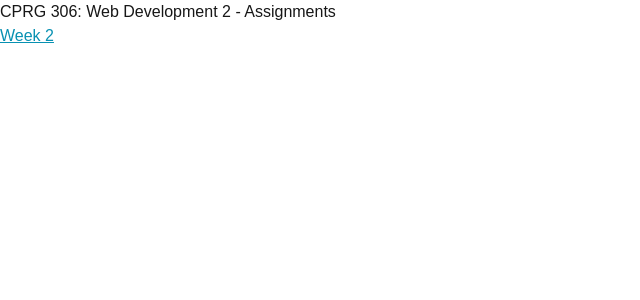
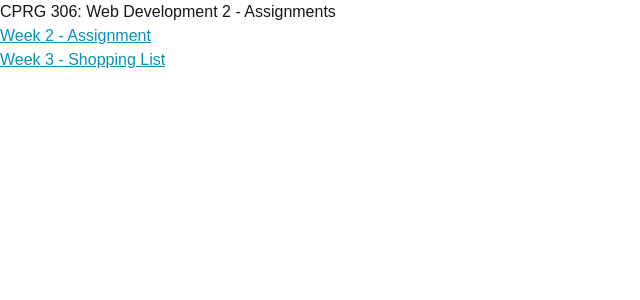
Before and after one commit to CarlAoNanGu/cprg306-assignments, a Next.js app: page / in a window 1280 px wide. Shown: the top 300 px of the page, without its empty margins (0-640 px from the left). Built offline with nearby package versions, Linux system fonts and the light colour scheme.

Commit message:
Sep 19 update
changed some headers and began week 3 project

```diff
--- a/app/page.js
+++ b/app/page.js
@@ -1,14 +1,15 @@
 import Link from "next/link";
 
+
+let linkStyles = "underline text-cyan-600 hover:text-cyan-300"
 
 export default function Home() {
   return (
     <main>
       <h1>CPRG 306: Web Development 2 - Assignments</h1>
       <ul>
-        <li>
-          <Link href="./week-2" className="underline text-cyan-600 hover:text-cyan-300" >Week 2</Link>
-        </li>
+        <li><Link href="./week-2" className={linkStyles} >Week 2 - Assignment</Link></li>
+        <li><Link href="./week-3/objects" className={linkStyles} >Week 3 - Shopping List</Link></li>
       </ul>
     </main>
   );
```
Also changed, not shown: app/week-3/item-list.js (added), app/week-3/item.js (added), app/week-3/page.js (added).
